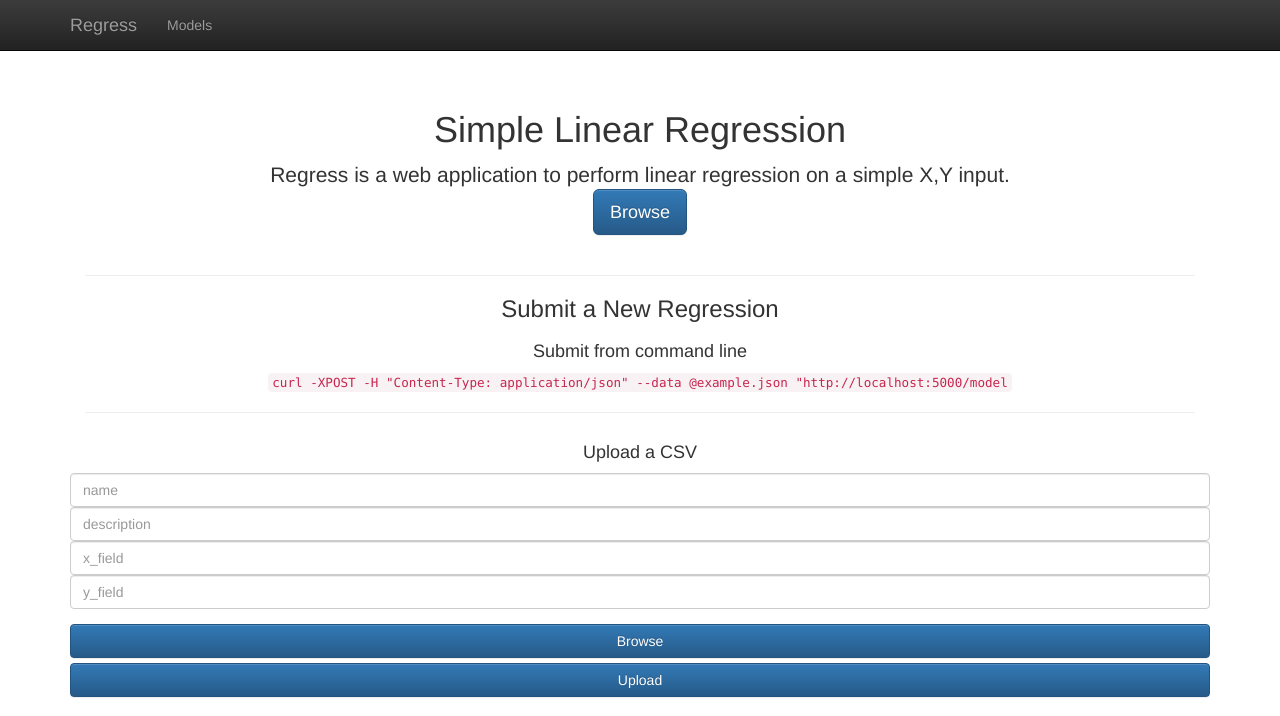
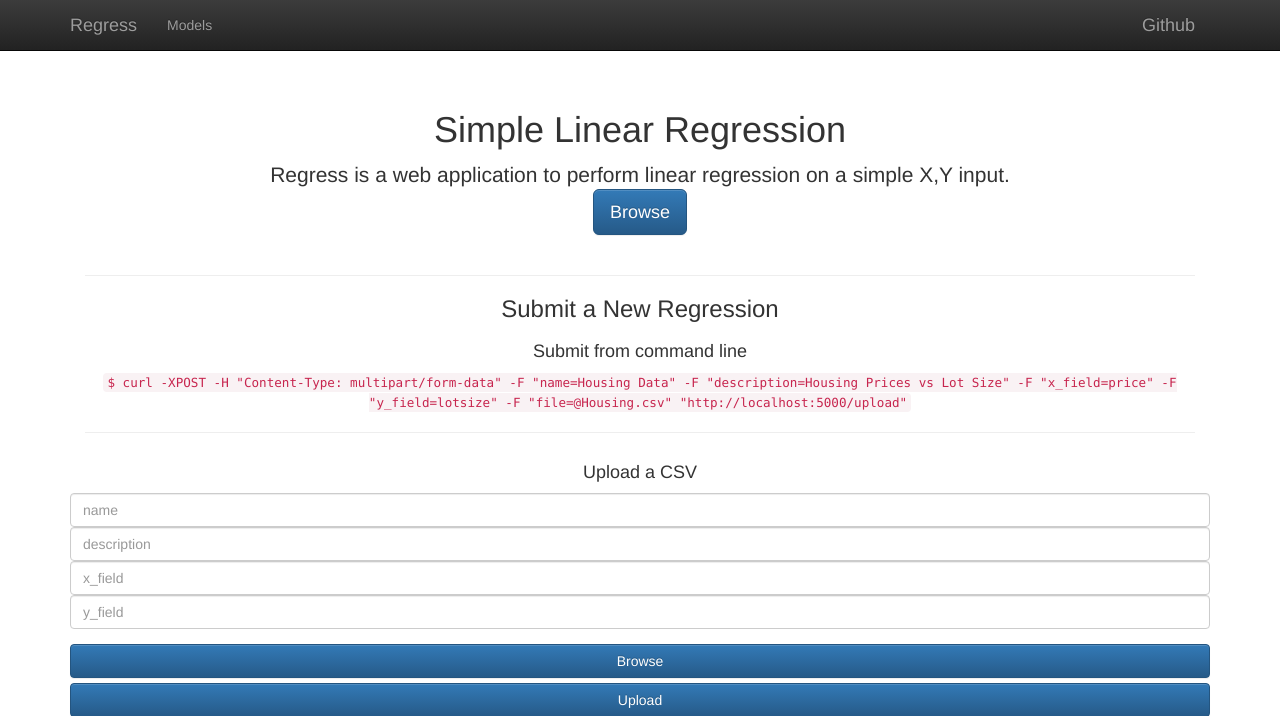
Before and after one commit to kevinschoon/regress-python, a Flask app: page / in a window 1280 px wide. Shown: the top 716 px of the page. Run offline with Flask 2, Linux system fonts and the light colour scheme; some libraries are stand-ins or nearby versions.

Commit message:
Update home template

```diff
--- a/regress/templates/index.html
+++ b/regress/templates/index.html
@@ -18,7 +18,6 @@
             position: relative;
             min-height: 100%;
         }
-
         body {
             padding-top: 50px;
             margin-bottom: 60px;
@@ -31,10 +30,10 @@
             position: absolute;
             bottom: 0;
             width: 100%;
-          /* Set the fixed height of the footer here */
             height: 60px;
             background-color: #f5f5f5;
         }
+
 
 
     </style>
@@ -56,6 +55,7 @@
             <ul class="nav navbar-nav">
                 <li><a href="/models">Models</a></li>
             </ul>
+            <a class="navbar-brand pull-right" href="https://github.com/kevinschoon/regress-python">Github</a>
         </div><!--/.nav-collapse -->
     </div>
 </nav>
@@ -81,8 +81,9 @@
         <h3>Submit a New Regression</h3>
         <div class="row">
             <h4>Submit from command line</h4>
-            <code>curl -XPOST -H "Content-Type: application/json" --data @example.json
-                "http://localhost:5000/model</code>
+            <code>
+                $ curl -XPOST -H "Content-Type: multipart/form-data" -F "name=Housing Data" -F "description=Housing Prices vs Lot Size" -F "x_field=price" -F "y_field=lotsize" -F "file=@Housing.csv" "http://localhost:5000/upload"
+            </code>
         </div>
         <hr>
         <div class="row">
@@ -113,7 +114,9 @@
                 <embed type="image/svg+xml" src="/1/models/{{ model.name }}/chart"/>
             </figure>
         </div>
-        <a href="/download/{{ model.name }}"><button class="btn btn-primary btn-block">Download CSV</button></a>
+        <a href="/download/{{ model.name }}">
+            <button class="btn btn-primary btn-block">Download CSV</button>
+        </a>
         <hr>
         <table class="table table-hover">
             <tr>
```
Lines whose indentation alone changed are shown as unchanged.
